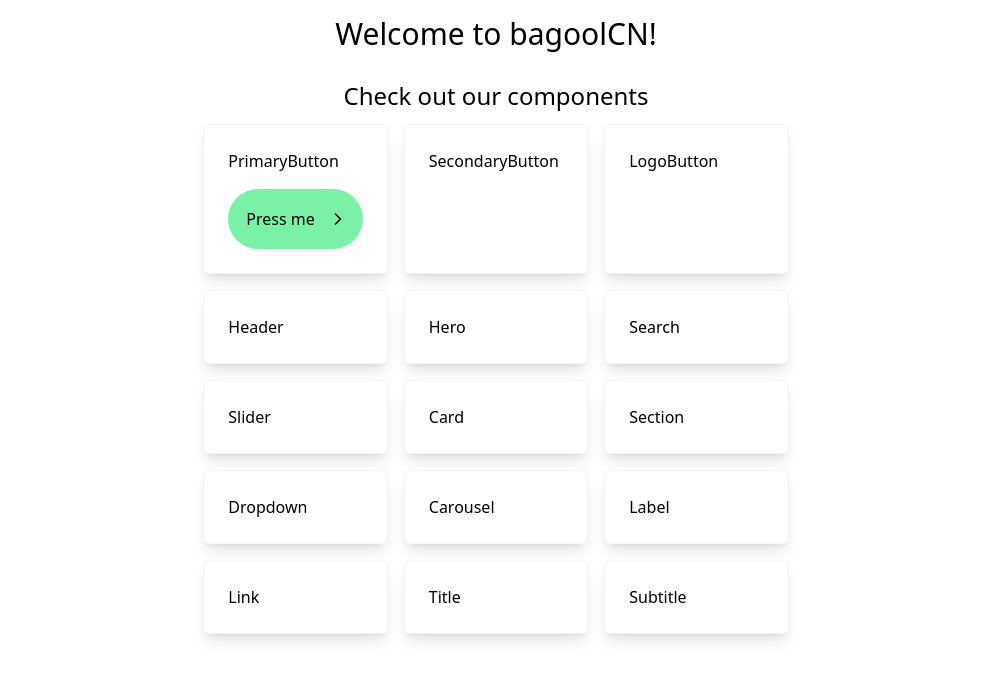
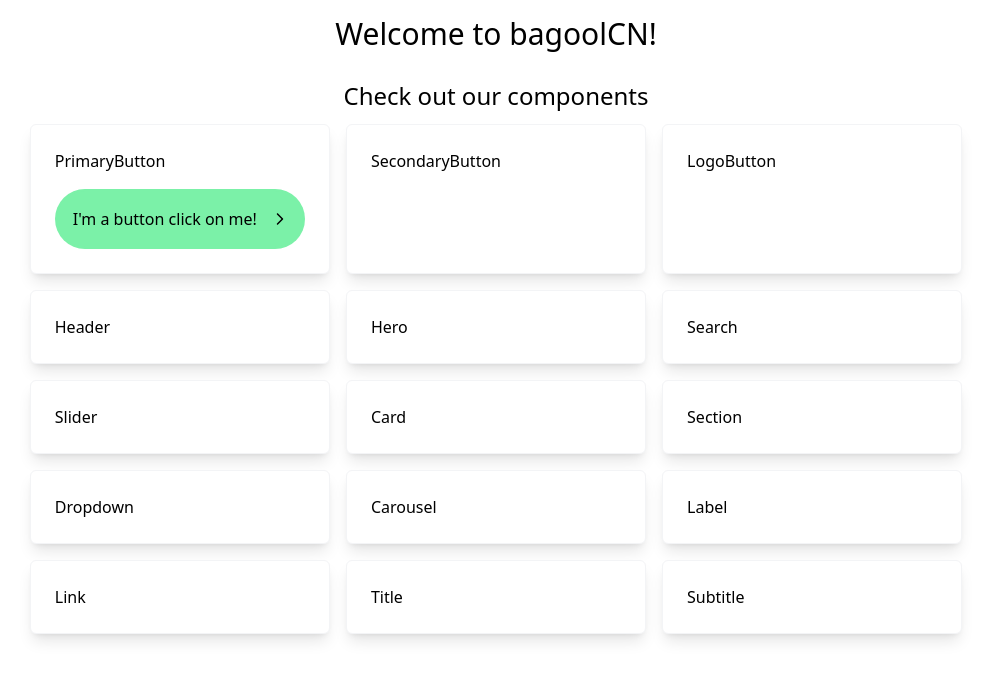
Before and after one commit to bcatalfo/bagoolCN, a React (Vite) app: page / in a window 1280 px wide. Shown: the top 680 px of the page, without its empty margins (144-1135 px from the left). Built offline with nearby package versions, Linux system fonts and the light colour scheme.

Commit message:
Changed PrimaryButton placeholder text.

```diff
--- a/src/App.tsx
+++ b/src/App.tsx
@@ -10,7 +10,7 @@ export default function App() {
       <div className="grid gird-cols-1 lg:grid-cols-3 gap-4">
         <Card>
           <Title> PrimaryButton </Title>
-          <PrimaryButton> Press me </PrimaryButton>
+          <PrimaryButton> I'm a button click on me! </PrimaryButton>
         </Card>
         <Card> SecondaryButton </Card>
         <Card> LogoButton </Card>
```
